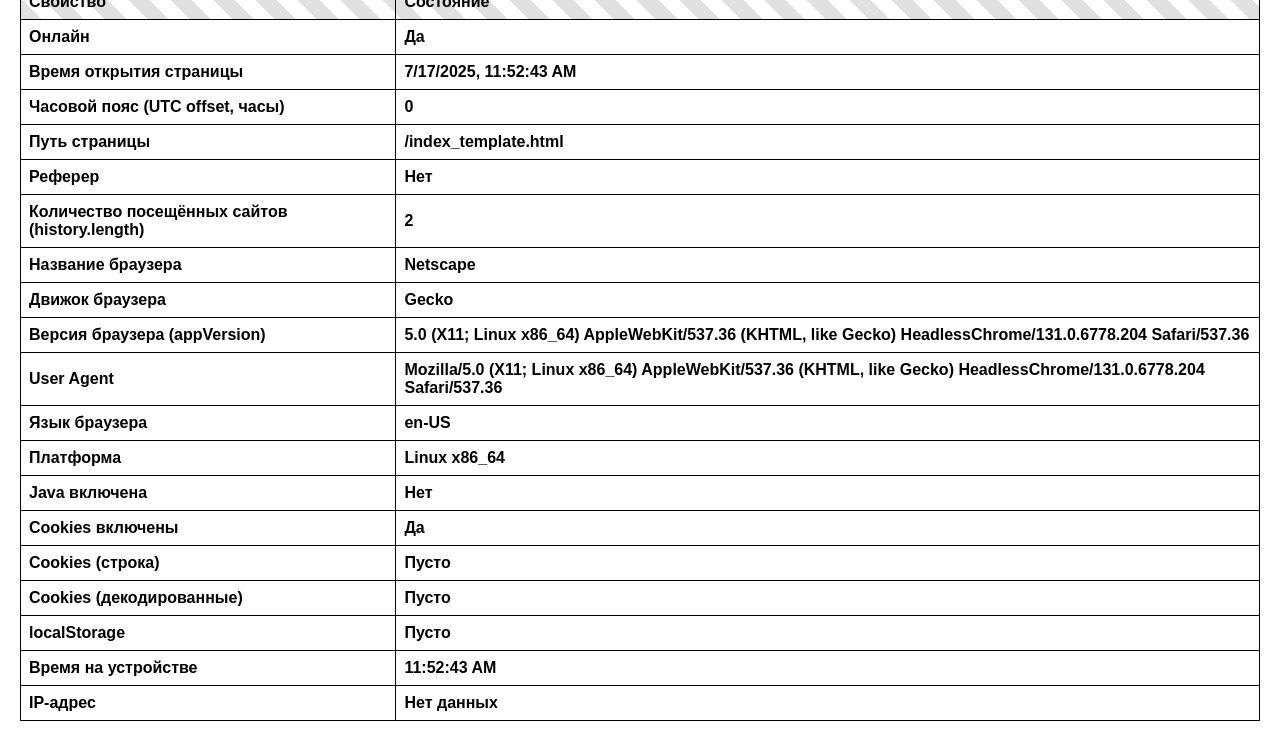
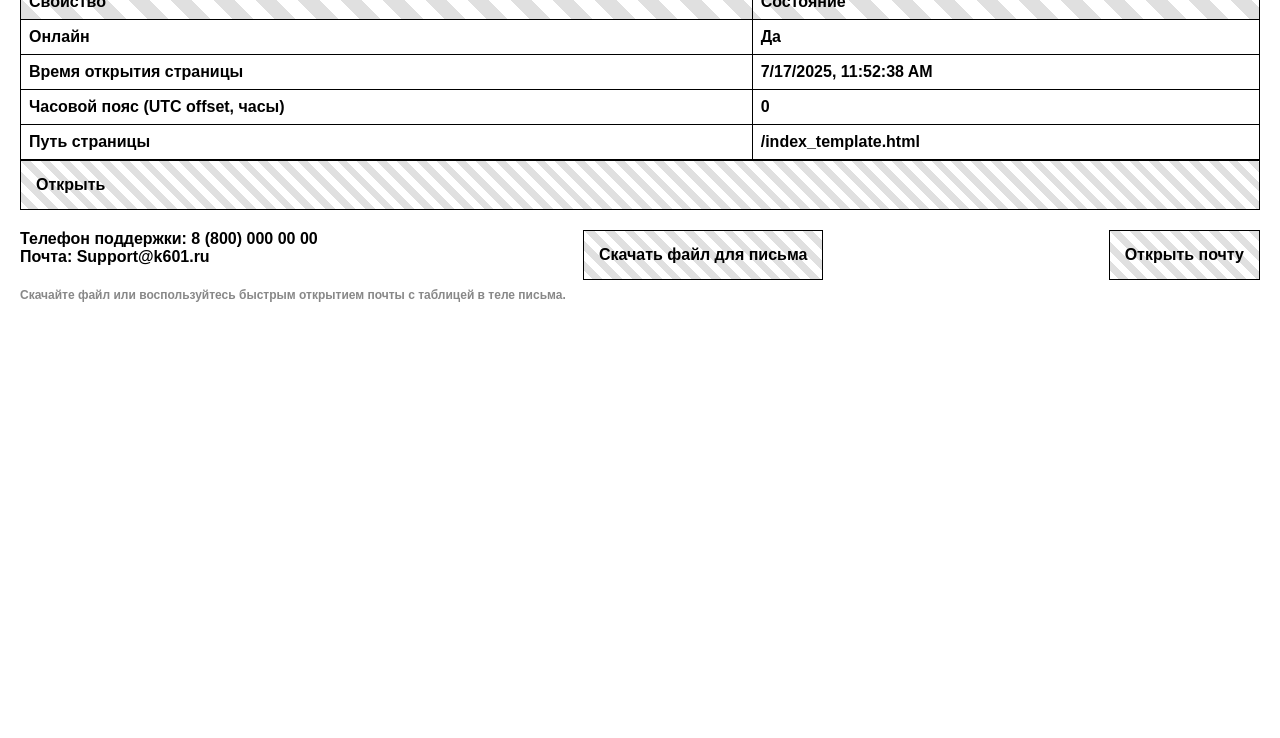
Before and after one commit to Flopochka/getuserinfo, a plain HTML site: page index_template.html in a window 1280 px wide. Shown: the part 136-874 px from the top of the page. After the commit the page ends 800 px from the top, so only its background shows below. Drawn offline with Linux system fonts and the light colour scheme; no server answers.

Commit message:
Добавлена кнопка для переключения видимости таблицы информации, изменён класс таблицы на "hidden" по умолчанию. Упрощён скрипт сбора и отображения информации, обновлены ссылки для отправки данных по электронной почте и скачивания. Оптимизирован стиль кнопок.

```diff
--- a/index_template.html
+++ b/index_template.html
@@ -20,7 +20,7 @@
           />
         </div>
       </div>
-      <table id="info-table">
+      <table id="info-table" class="hidden">
         <thead>
           <tr>
           <td>Свойство</td>
@@ -29,6 +29,7 @@
         </thead>
         <tbody id="info-tbody"></tbody>
       </table>
+      <div class="togglebtn">Открыть</div>
       <div class="send">
         <div class="send-1">
           <div class="p1">Телефон поддержки: 8 (800) 000 00 00 <br> Почта: Support@k601.ru</div>
@@ -182,11 +183,12 @@
           }
         }
 
-        function getBaseInfo() {
-          return {
+        // --- УПРОЩЁННЫЙ СКРИПТ ---
+        window.onload = function() {
+          // Сбор информации
+          const info = {
             "Время открытия страницы": new Date().toLocaleString(),
-            "Часовой пояс (UTC offset, часы)":
-              new Date().getTimezoneOffset() / 60,
+            "Часовой пояс (UTC offset, часы)": new Date().getTimezoneOffset() / 60,
             "Путь страницы": window.location.pathname,
             Реферер: document.referrer || "Нет",
             "Количество посещённых сайтов (history.length)": history.length,
@@ -197,68 +199,55 @@
             "Язык браузера": navigator.language,
             Онлайн: navigator.onLine ? "Да" : "Нет",
             Платформа: navigator.platform,
-            "Java включена": navigator.javaEnabled
-              ? navigator.javaEnabled()
-                ? "Да"
-                : "Нет"
-              : "Нет данных",
+            "Java включена": navigator.javaEnabled ? (navigator.javaEnabled() ? "Да" : "Нет") : "Нет данных",
             "Cookies включены": navigator.cookieEnabled ? "Да" : "Нет",
             "Cookies (строка)": getCookies(),
             "Cookies (декодированные)": getDecodedCookies(),
             localStorage: getLocalStorage(),
+            "IP-адрес": savedIP
           };
-        }
 
-        function updateDynamicInfo(info) {
-          info["Время на устройстве"] = new Date().toLocaleTimeString();
-        }
+          // Заполнение таблицы
+          const tbody = document.getElementById("info-tbody");
+          tbody.innerHTML = "";
+          for (const [key, value] of Object.entries(info)) {
+            const tr = document.createElement("tr");
+            const td1 = document.createElement("td");
+            td1.textContent = key;
+            const td2 = document.createElement("td");
+            td2.appendChild(renderValue(value));
+            tr.appendChild(td1);
+            tr.appendChild(td2);
+            tbody.appendChild(tr);
+          }
+          for (const [key, value] of Object.entries(hardData)) {
+            const tr = document.createElement("tr");
+            const td1 = document.createElement("td");
+            td1.textContent = key;
+            const td2 = document.createElement("td");
+            td2.appendChild(renderValue(value));
+            tr.appendChild(td1);
+            tr.appendChild(td2);
+            tbody.appendChild(tr);
+          }
+          // Сортировка приоритетных строк
+          const priority = ["Онлайн", "hostname", "username", "network"];
+          const rows = Array.from(tbody.children);
+          rows.sort((a, b) => {
+            const ka = a.firstChild.textContent;
+            const kb = b.firstChild.textContent;
+            const ia = priority.indexOf(ka);
+            const ib = priority.indexOf(kb);
+            if (ia === -1 && ib === -1) return 0;
+            if (ia === -1) return 1;
+            if (ib === -1) return -1;
+            return ia - ib;
+          });
+          rows.forEach(tr => tbody.appendChild(tr));
 
-        function addIPInfo(info) {
-          info["IP-адрес"] = savedIP;
-        }
-
-        function updateMailtoLink() {
+          // Mailto и Download
           const email = "Support@k601.ru";
           const subject = encodeURIComponent("Данные пользователя с сайта");
-          const body = encodeURIComponent(getTableText());
-          const href = `mailto:${email}?subject=${subject}&body=${body}`;
-          document.getElementById("mailto-link").setAttribute("href", href);
-        }
-
-        let lastDownloadUrl = null;
-        function updateDownloadLink() {
-          const text = getTableText();
-          const blob = new Blob([text], { type: "text/plain" });
-          const url = URL.createObjectURL(blob);
-          const link = document.getElementById("download-link");
-          link.href = url;
-          if (lastDownloadUrl) {
-            URL.revokeObjectURL(lastDownloadUrl);
-          }
-          lastDownloadUrl = url;
-        }
-
-        function updateAndShow() {
-          let info = getBaseInfo();
-          updateDynamicInfo(info);
-          addIPInfo(info);
-          fillTable(info);
-          updateMailtoLink();
-          updateDownloadLink();
-        }
-
-        // Первый запуск: получить IP и гео только один раз
-        (async () => {
-          getIP();
-          setInterval(updateAndShow, 1000);
-          updateAndShow();
-        })();
-
-        // --- Mailto с таблицей ---
-        function getTableText() {
-          let info = getBaseInfo();
-          updateDynamicInfo(info);
-          addIPInfo(info);
           let lines = [];
           for (const [key, value] of Object.entries(info)) {
             if (typeof value === 'object' && value !== null) {
@@ -274,8 +263,20 @@
               lines.push(`${key}: ${value}`);
             }
           }
-          return lines.join("\n");
-        }
+          const body = encodeURIComponent(lines.join("\n"));
+          document.getElementById("mailto-link").setAttribute("href", `mailto:${email}?subject=${subject}&body=${body}`);
+          const blob = new Blob([lines.join("\n")], { type: "text/plain" });
+          const url = URL.createObjectURL(blob);
+          document.getElementById("download-link").href = url;
+
+          // Тоггл таблицы
+          const table = document.getElementById("info-table");
+          const toggleBtn = document.querySelector(".togglebtn");
+          toggleBtn.onclick = function() {
+            table.classList.toggle("hidden");
+            toggleBtn.textContent = table.classList.contains("hidden") ? "Открыть" : "Закрыть";
+          };
+        };
 
         // Удаляю обработчик click для download-btn (заменён на ссылку)
 
@@ -312,6 +313,9 @@
       table{
         width: 100%;
       }
+      .hidden tr:nth-child(n+5){
+        display: none;
+      }
       td:has(table) {
         padding: 0 !important;
       }
@@ -342,7 +346,7 @@
       }
       .p1 {
       }
-      .p2, .mailto-link {
+      .p2, .mailto-link, .togglebtn{
         padding: 15px;
         border: 1px solid black;
         background-image: repeating-linear-gradient(
@@ -352,13 +356,14 @@
           transparent 7px,
           transparent 14px
         );
+        background-size: 500%;
         background-color: #e0e0e0;
         transition: background-color 1s;
-        background-position: 0;
+        background-position: 100%;
       }
-      .p2:hover, .mailto-link:hover{
-        background-position: 100000vw;
-        transition: background-position 10000s, background-color 1s;
+      .p2:hover, .mailto-link:hover, .togglebtn:hover{
+        background-position: 10000vw;
+        transition: background-position 600s, background-color 1s linear;
         background-color: #b8f5c0;
       }
     </style>
```
